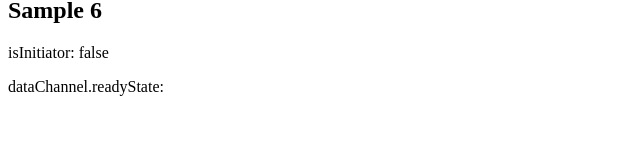
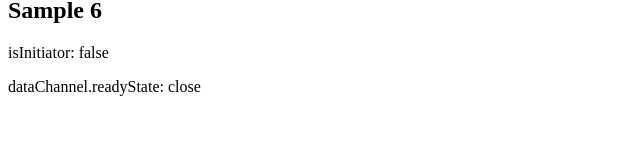
Before and after one commit to macinjoke/react-webrtc-sample, a React app: page /sample6 in a window 1280 px wide. Shown: the part 211-379 px from the top of the page, without its empty margins (0-640 px from the left). Built offline with nearby package versions, Linux system fonts and the light colour scheme; no server answers; the HTML template or start-up script is replaced by a standard one.

Commit message:
improve dataChannel state management

```diff
--- a/src/components/pages/Sample6.tsx
+++ b/src/components/pages/Sample6.tsx
@@ -6,6 +6,7 @@ interface Props {}
 interface State {
   isInitiator: boolean
   isStarted: boolean
+  isDataChannelOpen: boolean
 }
 
 interface CandidateMessage {
@@ -43,6 +44,7 @@ class Sample6 extends React.Component<Props, State> {
     this.state = {
       isInitiator: false,
       isStarted: false,
+      isDataChannelOpen: false,
     }
     const room = 'foo' as string
     if (room !== '') {
@@ -148,27 +150,13 @@ class Sample6 extends React.Component<Props, State> {
     this.socket.close()
   }
 
-  // public shouldComponentUpdate(
-  //   nextProps: Readonly<Props>,
-  //   nextState: Readonly<State>,
-  // ): boolean {
-  //   console.log(nextProps, nextState)
-  //   if (!shallowEqual(nextState, this.state)) return true
-  //   const prevDataChannel = this.state.dataChannel
-  //   const nextDataChannel = nextState.dataChannel
-  //   if (prevDataChannel && nextDataChannel) {
-  //     if (prevDataChannel.readyState !== nextDataChannel.readyState) return true
-  //   }
-  //   return false
-  // }
-
   public render() {
-    const { isInitiator } = this.state
+    const { isInitiator, isDataChannelOpen } = this.state
     return (
       <div>
         <h2>Sample 6</h2>
         <p>isInitiator: {String(isInitiator)}</p>
-        <p>dataChannel.readyState: {this.dataChannel && this.dataChannel.readyState}</p>
+        <p>dataChannel.readyState: {isDataChannelOpen ? 'open' : 'close'}</p>
         <video
           ref={this.localVideoRef}
           style={{ width: '320px', maxWidth: '100%' }}
@@ -210,7 +198,12 @@ class Sample6 extends React.Component<Props, State> {
     if (!this.canvasContext || !canvas) return
     const CHUNK_LEN = 64000
     console.log('width and height ', canvas.width, canvas.height)
-    const img = this.canvasContext.getImageData(0, 0, canvas.width, canvas.height)
+    const img = this.canvasContext.getImageData(
+      0,
+      0,
+      canvas.width,
+      canvas.height,
+    )
     const len = img.data.byteLength as any
     const n = (len / CHUNK_LEN) | 0
 
@@ -291,11 +284,11 @@ class Sample6 extends React.Component<Props, State> {
     if (!this.dataChannel) return
     this.dataChannel.onopen = () => {
       console.log('CHANNEL opened!')
-      // TODO
+      this.setState({ isDataChannelOpen: true })
     }
     this.dataChannel.onclose = () => {
       console.log('CHANNEL closed!')
-      // TODO
+      this.setState({ isDataChannelOpen: false })
     }
     this.dataChannel.onmessage = event => {
       if (typeof event.data === 'string') {
```
